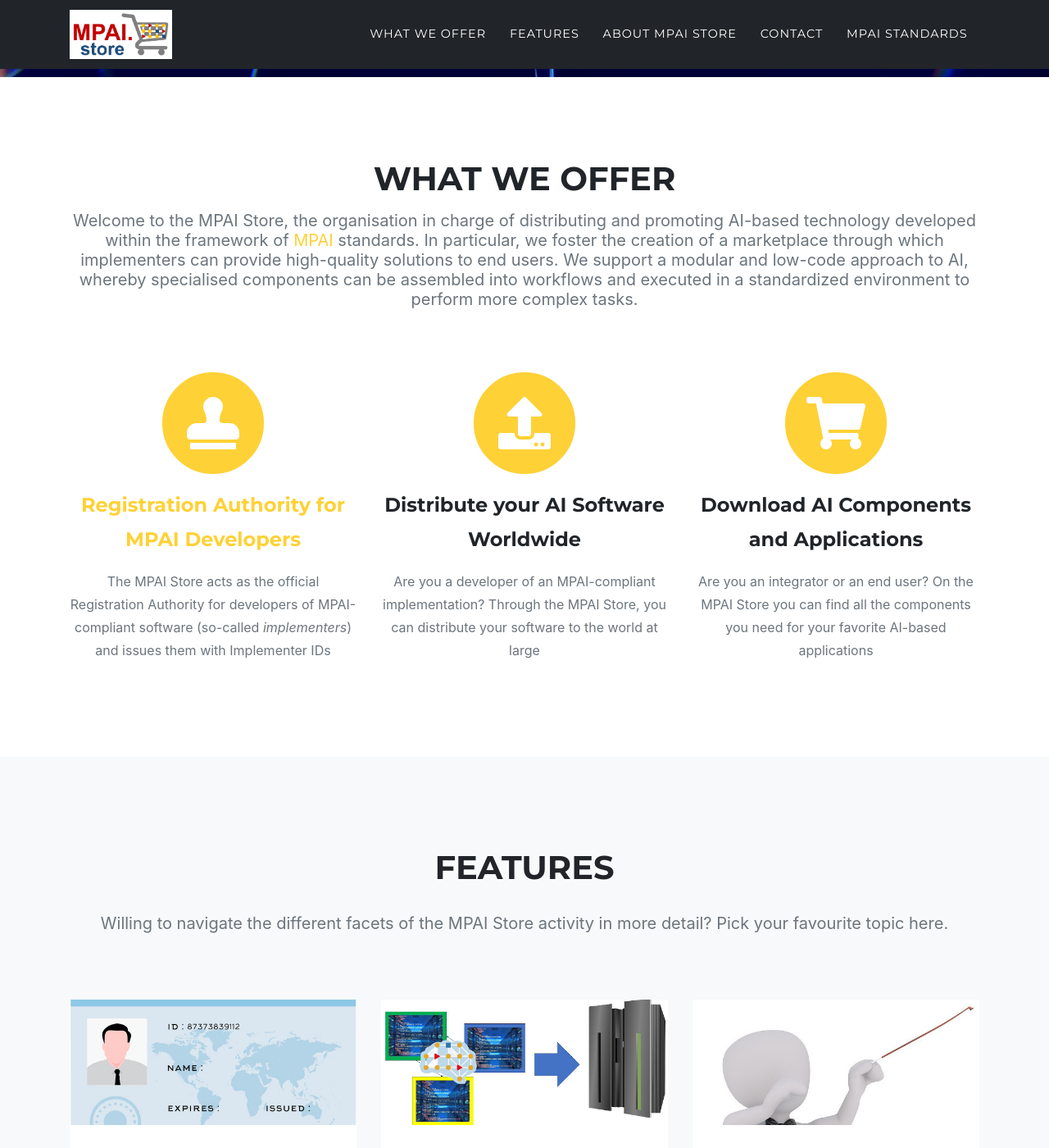
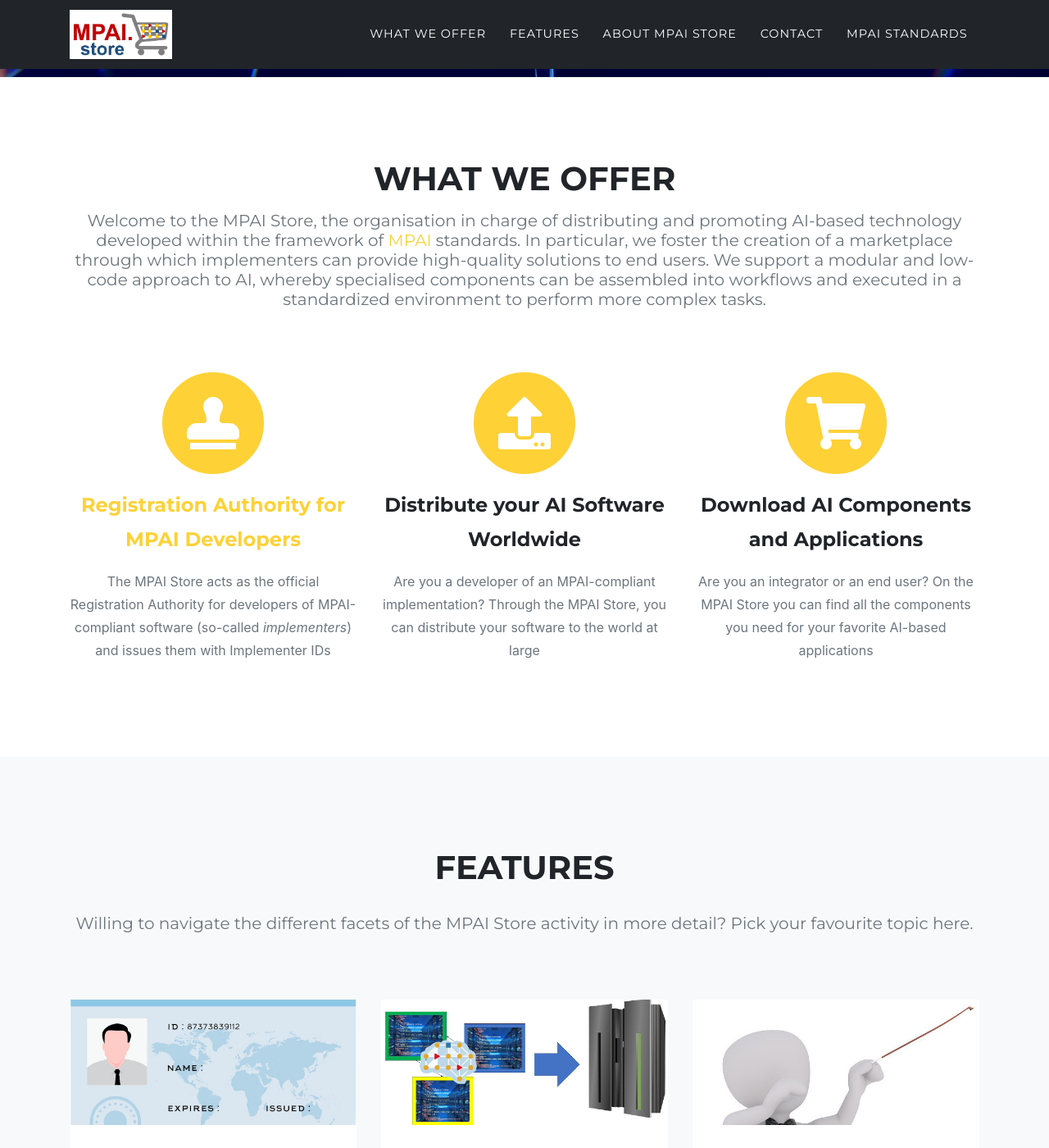
Before and after one commit to PaoloRibeca/mpai-store.github.io, a Jekyll site: the page built from index.md, in a window 1280 px wide and 1400 px high, scrolled down 751 px. Shown: the whole window at 82% size. Built offline with Jekyll 4.4.1, drawn with Linux system fonts in a browser that asks for light colours; some web fonts are replaced.

Commit message:
Modified text font

```diff
--- a/_sass/base/_page.scss
+++ b/_sass/base/_page.scss
@@ -42,7 +42,7 @@
     font-style: normal;
     margin-bottom: 75px;
     text-transform: none;
-    @include serif-font;
+//    @include serif-font;
   }
 }
 @media (min-width: 768px) {
```
